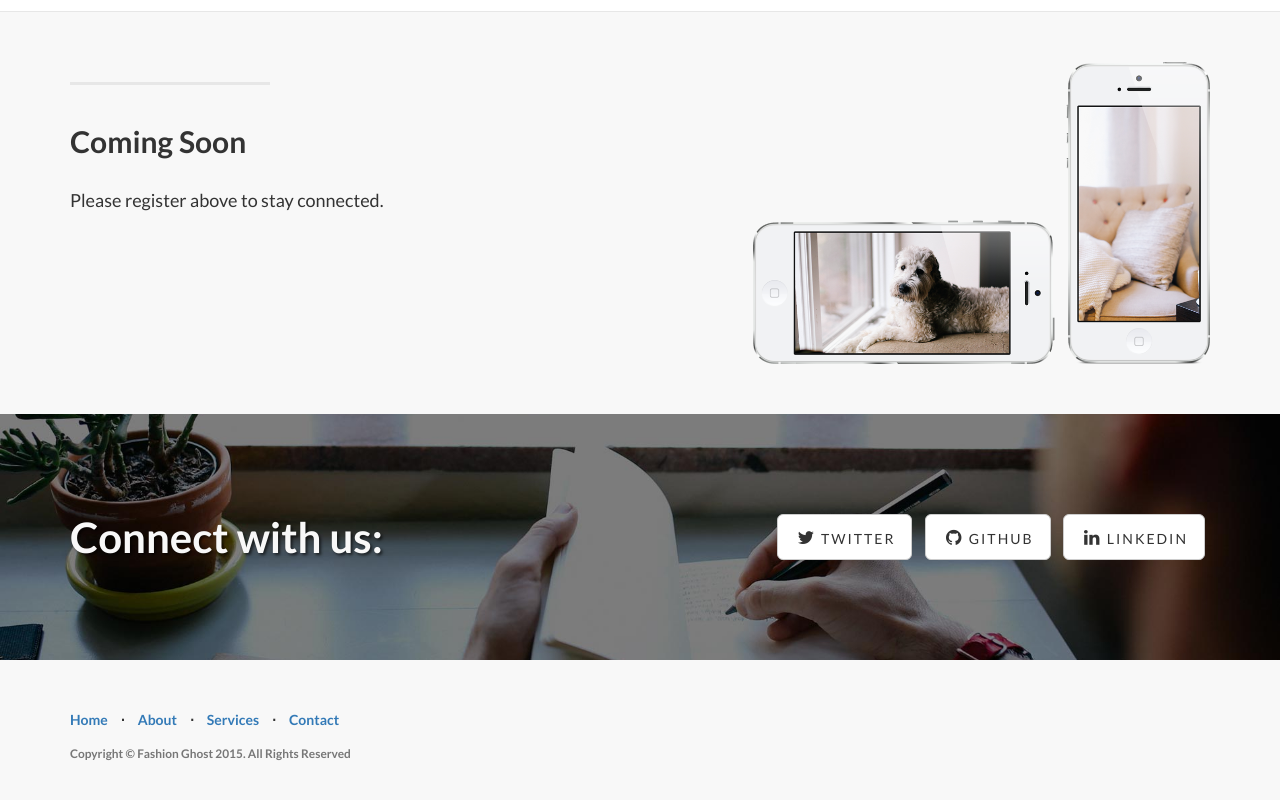
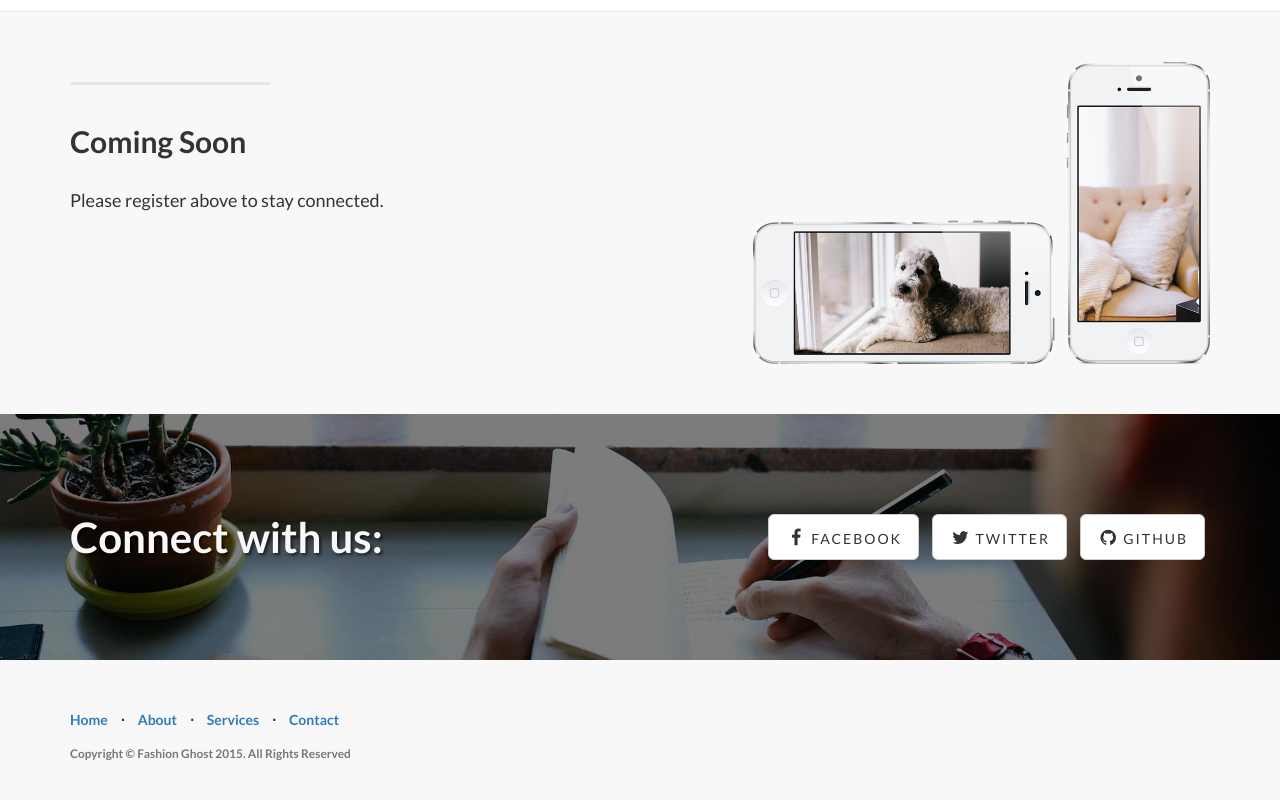
Before and after one commit to laura-kerrison/fashionghost.github.io, a plain HTML site: page index.html in a window 1280 px wide. Shown: the part 1586-2386 px from the top of the page. Drawn offline with Linux system fonts and the light colour scheme.

Commit message:
added facebook link

```diff
--- a/index.html
+++ b/index.html
@@ -162,13 +162,13 @@
                 <div class="col-lg-6">
                     <ul class="list-inline banner-social-buttons">
                         <li>
+                            <a href="https://www.facebook.com/groups/1674411846130055/?fref=ts" class="btn btn-default btn-lg"><i class="fa fa-facebook fa-fw"></i> <span class="network-name">Facebook</span></a>
+                        </li>
+                        <li>
                             <a href="https://twitter.com/fashionghost" class="btn btn-default btn-lg"><i class="fa fa-twitter fa-fw"></i> <span class="network-name">Twitter</span></a>
                         </li>
                         <li>
                             <a href="https://github.com/FashionGhost" class="btn btn-default btn-lg"><i class="fa fa-github fa-fw"></i> <span class="network-name">Github</span></a>
-                        </li>
-                        <li>
-                            <a href="#" class="btn btn-default btn-lg"><i class="fa fa-linkedin fa-fw"></i> <span class="network-name">Linkedin</span></a>
                         </li>
                     </ul>
                 </div>
```
